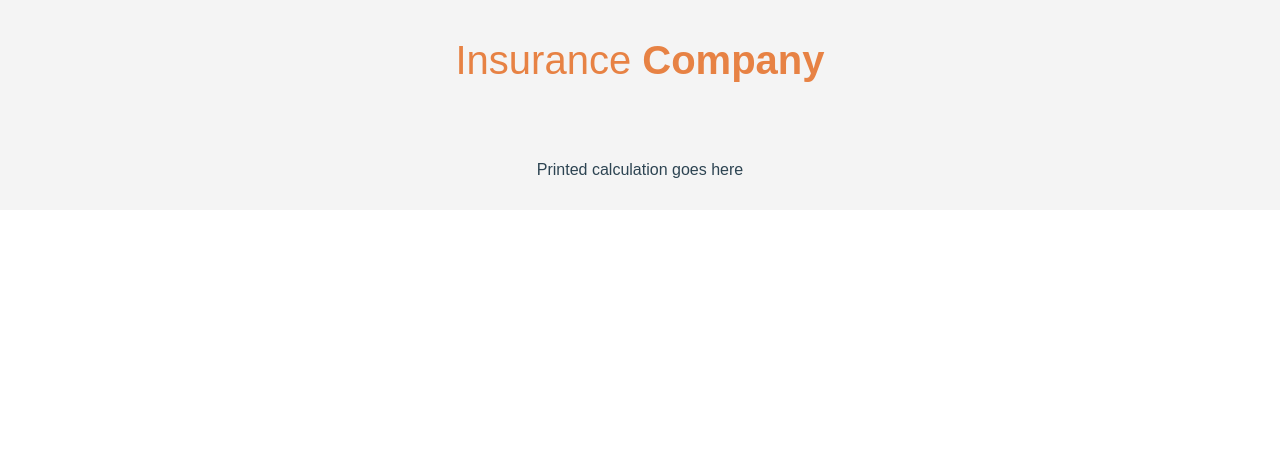
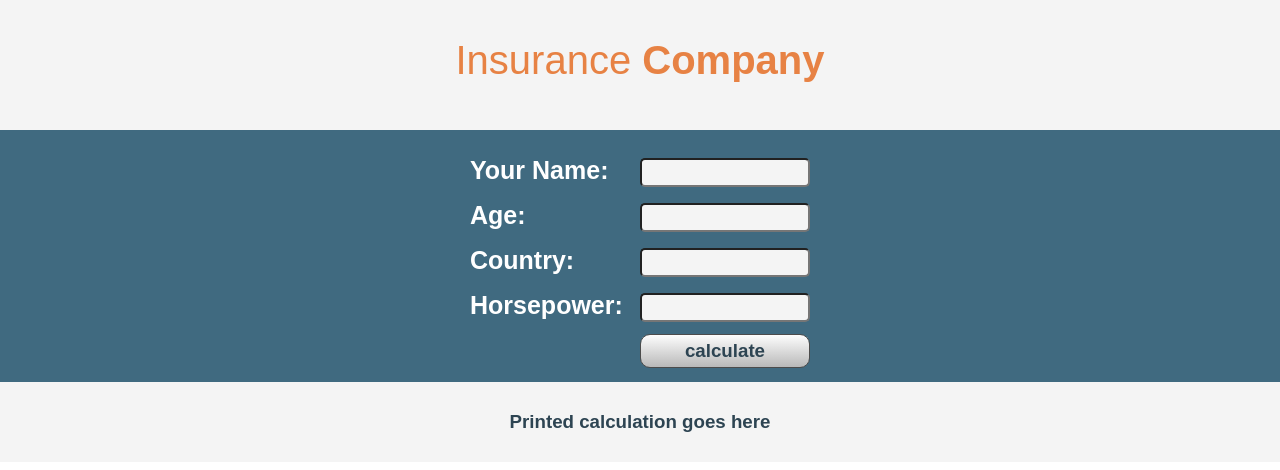
Before and after one commit to Mr3verest/FSWD30-CodeReview3, a plain HTML site: page calculation.html in a window 1280 px wide. Drawn offline with Linux system fonts and the light colour scheme.

Commit message:
adds second page

```diff
--- a/calculation.html
+++ b/calculation.html
@@ -8,14 +8,25 @@
 <header class="flexCon">
 	<div>Insurance <span>Company</span></div>
 </header>
-<main>
-
+<main class="calcMain flexCon">
+	<div class="flexCon">
+		<div class="column">
+			<p>Your Name:</p>
+			<p>Age:</p>
+			<p>Country:</p>
+			<p>Horsepower:</p>
+		</div>
+		<form class="column flexCon">
+			<input type="text">
+			<input type="text">
+			<input type="text">
+			<input type="text">
+			<div class="button"><h3>calculate</h3></div>
+		</form>
+	</div>
 </main>
 <footer class="flexCon">
-	<div id="result">Printed calculation goes here</div>
+	<div><h3 id="result">Printed calculation goes here</h3></div>
 </footer>
-
-
-
 </body>
 </html>
--- a/style.css
+++ b/style.css
@@ -6,6 +6,7 @@
 .flexCon{
 	display: flex;
 }
+/*_____________Header both pages_________*/
 header{
 	height: 120px;
 	justify-content: center;
@@ -15,12 +16,12 @@ header{
 	color: #e78244;
 	padding-bottom: 10px;
 }
-
 header span{
 	font-weight: bold;
 }
+/*_____________Header both pages END_________*/
 
-main{
+.indexMain{
 	background-color: #38a18c;
 	color: #ffffff;
 }
@@ -57,5 +58,39 @@ footer .button{
 	background: linear-gradient(#fdfdfd, #b9b9b9);
 	border: 1px solid #4c4c4c;
 	border-radius: 10px;
+}
 
+/*_________Second Page____________*/
+.calcMain{
+	background-color: #406a80;
+	color: #ffffff;
+	justify-content: center;
 }
+.calcMain .column{
+	width: 170px;
+	margin: 10px 0;
+}
+.calcMain p{
+	font-size: 25px;
+	font-weight: bold;
+	margin: 16px 0;
+}
+.calcMain form{
+	padding-top: 10px;
+	flex-direction: column;
+}
+.calcMain form input{
+	height: 25px;
+	margin: 8px 0;
+	border-radius: 5px;
+	background-color: #f4f4f4;
+}
+.calcMain .button{
+	padding: 5px 20px;
+	background: linear-gradient(#fdfdfd, #b9b9b9);
+	border: 1px solid #4c4c4c;
+	border-radius: 10px;
+	color: #2d4452;
+	text-align: center;
+	margin: 4px 0;
+}
```
Also changed, not shown: index.html (+1 -1 lines).
